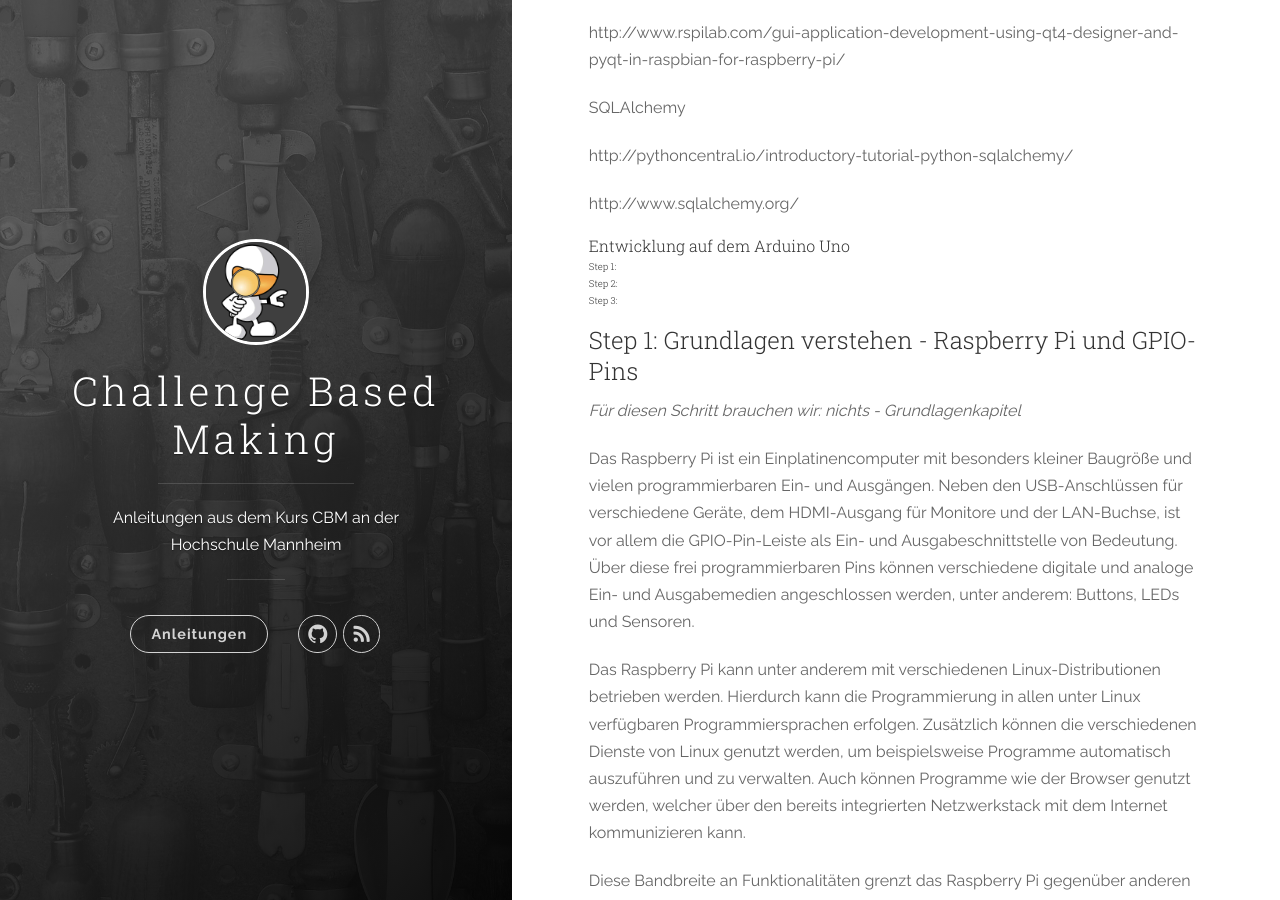
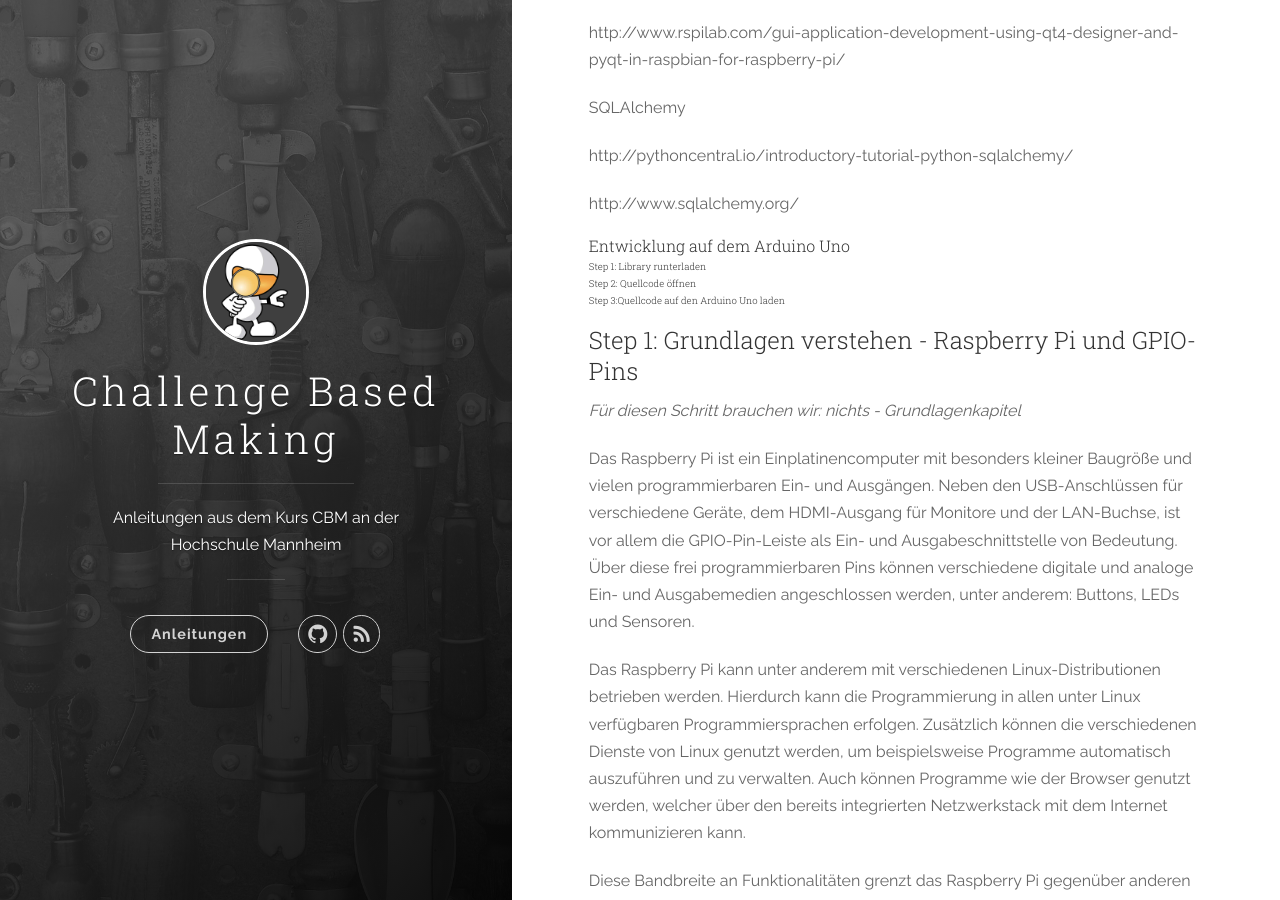
Before and after one commit to cbm-instructions/cbm-instructions.github.io, a Jekyll site: the page built from _posts/2016-06-13-twoandahalfwomen.markdown, in a window 1280 px wide and 900 px high, scrolled down 4338 px. Built offline with Jekyll 4.4.1, drawn with Linux system fonts in a browser that asks for light colours; nearby versions of some CDN libraries.

Commit message:
added description to arduino programming steps

```diff
--- a/_posts/2016-06-13-twoandahalfwomen.markdown
+++ b/_posts/2016-06-13-twoandahalfwomen.markdown
@@ -154,9 +154,9 @@ http://pythoncentral.io/introductory-tutorial-python-sqlalchemy/
 http://www.sqlalchemy.org/
 
 ### Entwicklung auf dem Arduino Uno
-#### Step 1:
-#### Step 2:
-#### Step 3:
+#### Step 1: Library runterladen
+#### Step 2: Quellcode öffnen
+#### Step 3:Quellcode auf den Arduino Uno laden
 
 ## Step 1: Grundlagen verstehen - Raspberry Pi und GPIO-Pins
 
```
